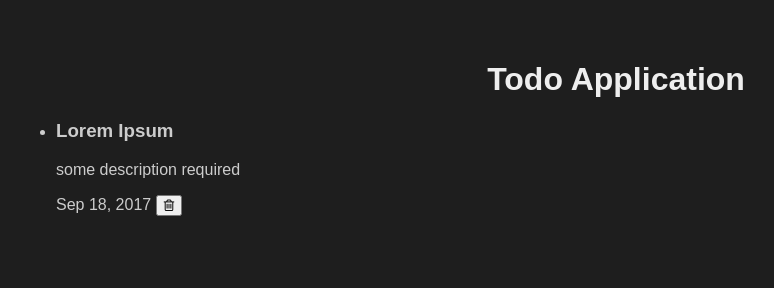
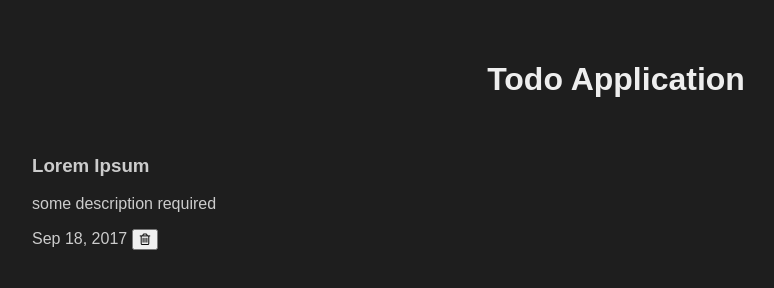
Before and after one commit to adityasharat/angular-1.5.x-tutorial, a website built with webpack: page src/public/index.html in a window 1280 px wide. Shown: the whole page, without its empty margins (24-798 px from the left). Built offline with nearby package versions, Linux system fonts and the light colour scheme; some packages are replaced by stand-ins of ours.

Commit message:
update css

```diff
--- a/src/style/app.css
+++ b/src/style/app.css
@@ -19,11 +19,14 @@ main {
 }
 
 .td-list-container {
-
+  display: flex;
+  padding: 1em;
 }
 
 .td-list {
-
+  list-style: none;
+  margin: 0;
+  padding: 0;
 }
 
 .td-list-item {
```
